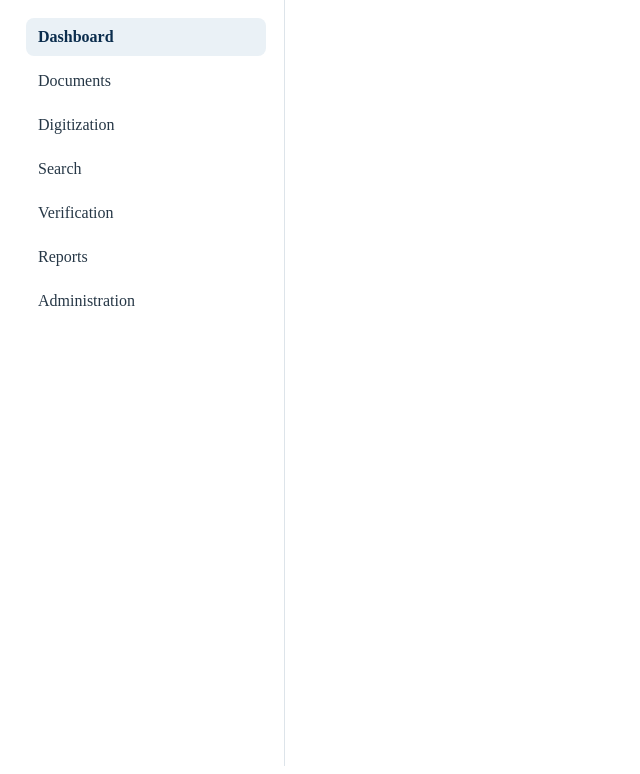
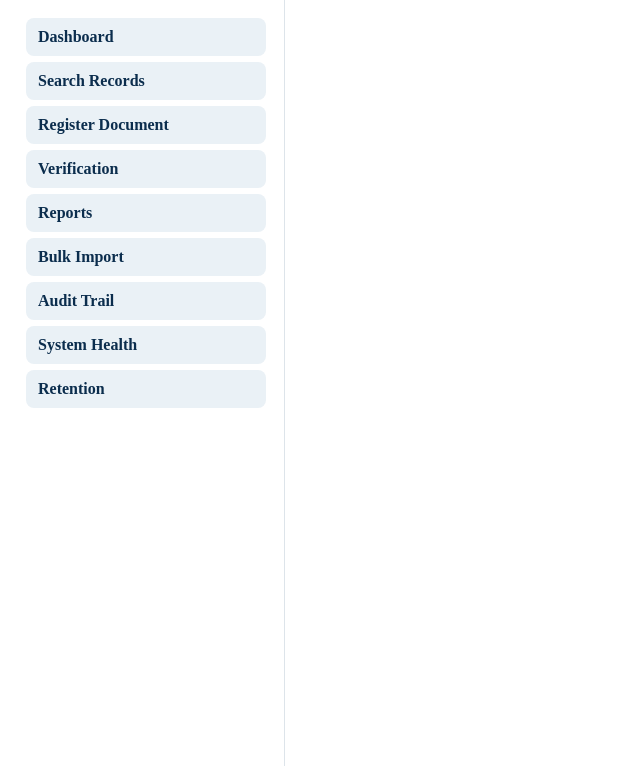
Before and after one commit to kuwaleeTechSolutions/assam-land-records-dms, a Laravel app: template resources/views/layouts/app.blade.php in a window 1280 px wide. Shown: the part 72-846 px from the top of the page, without its empty margins (0-640 px from the left). Run offline with Laravel 12, Linux system fonts and the light colour scheme; the template is opened without the code that fills it, so the values that code supplies are empty; the visitor is signed in with stand-in values (Sample User, id 1); style sheets or scripts are compiled from the project's sources; parts of the project's set-up code (start-up, migrations or seed data) failed here and were passed over; some libraries are stand-ins or nearby versions.

Commit message:
first mvp

```diff
--- a/resources/views/layouts/app.blade.php
+++ b/resources/views/layouts/app.blade.php
@@ -1 +1,96 @@
-<!doctype html><html lang="en"><head><meta charset="utf-8"><meta name="viewport" content="width=device-width,initial-scale=1"><title>{{ $title ?? 'Assam Land Records DMS' }}</title>@vite(['resources/css/app.css','resources/js/app.js'])</head><body><header class="gov-header"><div><strong>GOVERNMENT OF ASSAM</strong><div class="small">Land Records Digitization & Document Management System</div></div><div>{{ auth()->user()->name }}</div></header><div class="d-flex"><aside class="gov-sidebar"><a href="{{ route('dashboard') }}">Dashboard</a><span>Documents</span><span>Digitization</span><span>Search</span><span>Verification</span><span>Reports</span><span>Administration</span></aside><main class="flex-grow-1 p-4">{{ $slot }}</main></div></body></html>
+<!DOCTYPE html>
+<html lang="en">
+<head>
+    <meta charset="UTF-8">
+
+    <meta
+        name="viewport"
+        content="width=device-width, initial-scale=1"
+    >
+
+    <meta
+        name="csrf-token"
+        content="{{ csrf_token() }}"
+    >
+
+    <title>
+        {{ $title ?? 'Assam Land Records DMS' }}
+    </title>
+
+    @vite(['resources/css/app.css', 'resources/js/app.js'])
+
+    @livewireStyles
+</head>
+
+<body>
+
+<header class="gov-header">
+    <div>
+        <strong>GOVERNMENT OF ASSAM</strong>
+
+        <div class="small">
+            Land Records Digitization & Document Management System
+        </div>
+    </div>
+
+    <div>
+        {{ auth()->user()?->name }}
+    </div>
+</header>
+
+<div class="d-flex">
+
+    <aside class="gov-sidebar">
+
+        <a href="{{ route('dashboard') }}">
+            Dashboard
+        </a>
+
+        <a href="{{ route('documents.search') }}">
+            Search Records
+        </a>
+
+        <a href="{{ route('documents.register') }}">
+            Register Document
+        </a>
+
+        <a href="{{ route('verification.queue') }}">
+            Verification
+        </a>
+
+        <a href="{{ route('reports.dashboard') }}">
+            Reports
+        </a>
+
+        <a href="{{ route('bulk.import') }}">
+            Bulk Import
+        </a>
+
+        @can('audit.view')
+            <a href="{{ route('admin.audit') }}">
+                Audit Trail
+            </a>
+        @endcan
+
+        @can('system.configure')
+            <a href="{{ route('admin.system-health') }}">
+                System Health
+            </a>
+
+            <a href="{{ route('admin.retention') }}">
+                Retention
+            </a>
+        @endcan
+
+    </aside>
+
+    <main class="flex-grow-1 p-4">
+        {{ $slot }}
+    </main>
+
+</div>
+
+@livewireScripts
+
+</body>
+</html>
```
Also changed, not shown: resources/views/layouts/guest.blade.php (+33 -1 lines).
